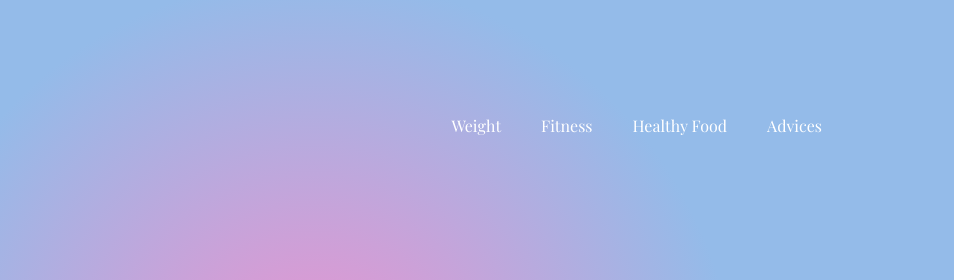
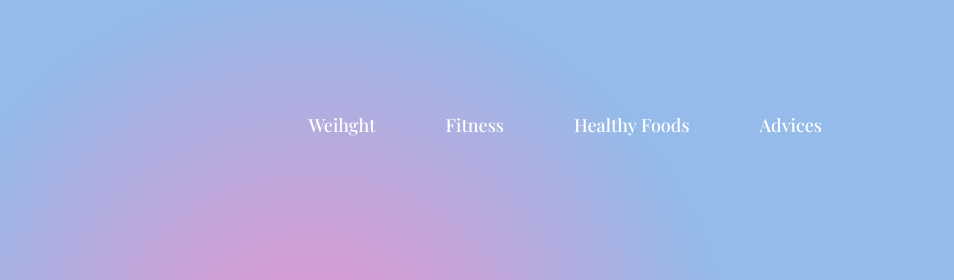
Before and after one commit to Shahid-Q/Web-Project-Health-, a plain HTML site: page index.html in a window 1280 px wide. Shown: the top 280 px of the page, 326-1280 px from the left. Drawn offline with nearby package versions, Linux system fonts and the light colour scheme; a web font is replaced by a local one.

Commit message:
modify on the menu

```diff
--- a/index.css
+++ b/index.css
@@ -130,6 +130,34 @@ nav ul a {
     animation: animation2 1s ease-out;
 }
 
+.sticky-navbar {
+position: sticky;
+top: 0;
+padding: 15px 0;
+z-index: 1000;
+}
+
+.sticky-navbar ul {
+list-style: none;
+display: flex;
+justify-content: center;
+gap: 30px;
+margin: 0;
+padding: 0;
+}
+.sticky-navbar ul li a {
+color: rgb(255, 255, 255);
+text-decoration: none;
+font-weight: 500;
+font-size: 18px;
+transition: color 0.3s ease, transform 0.3s
+ease;
+}
+.sticky-navbar ul li a:hover {
+color: #ff00b7fc;
+transform: scale(1.1);
+}
+
 @keyframes animation1 {
     0%{
         transform: translateX(500px);
@@ -139,6 +167,7 @@ nav ul a {
         transform: translateX(0);
     }
 }
+
 
 @keyframes animation2 {
     0%{
@@ -213,5 +242,4 @@ nav ul a {
 
     }
 
-
 }
--- a/index.html
+++ b/index.html
@@ -19,15 +19,20 @@
         <div class="container">
             <nav>
                 <img src="img/Logo.png" class="logo" alt="Logo" width="210" height="200">
-                <ul>
-                    <li><a href="https://www.un-web.com/tools/bmi/" target="_blank">Weight</a></li>
-                    <li><a href="https://www.everydayhealth.com/fitness/guide/" target="_blank">Fitness</a></li>
-                    <li><a href="https://www.healthline.com/nutrition/50-super-healthy-foods" target="_blank">Healthy
-                            Food</a></li>
-                    <li><a href="https://www.who.int/westernpacific/newsroom/feature-stories/item/10-health-tips-for-2025"
-                            target="_blank">Advices</a></li>
-                </ul>
-            </nav>
+
+                <nav class="sticky-navbar">
+                    <ul>
+                        <li><a
+                            href="https://www.calculator.net/ideal-weight-calculator.html" target="_blank">Weihght</a></li>
+                            <li><a
+                                href="https://www.healthline.com/fitness" target="_blank">Fitness</a></li>
+                                <li><a
+                                    href="https://www.healthline.com/nutrition/50-super-healthy-foods" target="_blank">Healthy Foods</a></li>
+                                    <li><a
+                                        href="https://www.healthline.com/health/how-to-maintain-a-healthy-lifestyle" target="_blank">Advices</a></li>
+                                    </ul>
+                                </nav>
+                            </nav>
             <div class="content">
                 <div class="content-text">
                     <h1>Healthy lifestyle</h1>
@@ -40,11 +45,9 @@
                 </div>
                 <img src="img/drink.jpg" alt="Drink" width="210" height="200">
                 <div class="social">
-                    <a href="https://www.facebook.com/UCSFMedicalCenter/" target="_blank"><i
-                            class="fa-brands fa-facebook-f"></i></a>
+                    <a href="https://www.facebook.com/UCSFMedicalCenter/" target="_blank"><i class="fa-brands fa-facebook-f"></i></a>
                     <a href="https://x.com/ucsfhospitals"><i class="fa-brands fa-twitter" target="_blank"></i></a>
-                    <a href="https://www.instagram.com/ucsfhealth/" target="_blank"><i
-                            class="fa-brands fa-instagram"></i></a>
+                    <a href="https://www.instagram.com/ucsfhealth/" target="_blank"><i class="fa-brands fa-instagram"></i></a>
                 </div>
             </div>
             <!--<img src="Strawberry.jpg" class="Strawberry" alt="Strawberry" >-->
```
